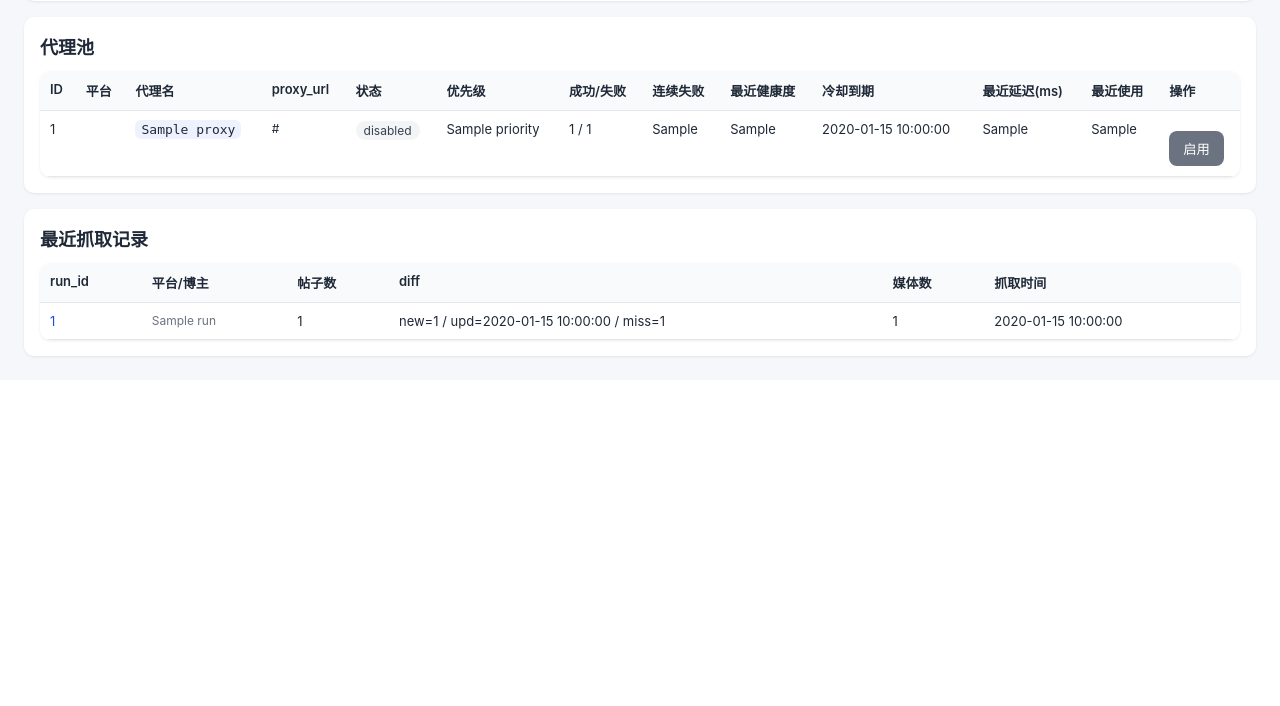
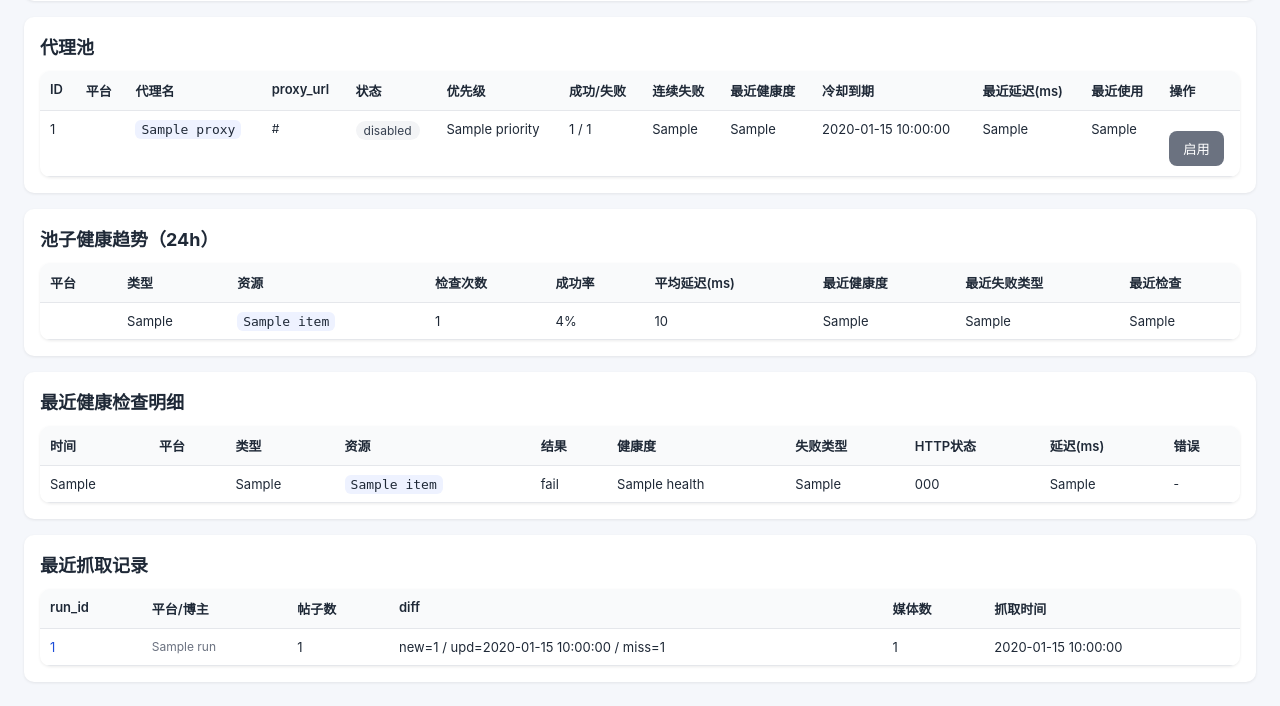
Before and after one commit to jone-code/Crawler, a Flask app: template src/templates/dashboard.html in a window 1280 px wide. Shown: the part 1539-2245 px from the top of the page. Before the commit the page ends 1897 px from the top, so only its background shows below. Run offline with Flask 3, Linux system fonts and the light colour scheme; the template is opened without the code that fills it: most values are stand-ins (such as "Sample title", 1, 10 or a date in 2020).

Commit message:
Persist pool health events and trend views
Co-authored-by: Aaron <jone-code@users.noreply.github.com>

```diff
--- a/src/admin_web.py
+++ b/src/admin_web.py
@@ -15,6 +15,8 @@ from .service import (
     list_crawl_account_pool,
     list_crawl_proxy_pool,
     list_creator_ids,
+    list_pool_health_history,
+    list_pool_health_trend,
     probe_pool_health_sync,
     toggle_crawl_account,
     toggle_crawl_proxy,
@@ -36,12 +38,23 @@ def create_app(db_path: str | None = None) -> Flask:
         creators = list_creator_ids(db_path=app.config["DB_PATH"], enabled_only=False)
         accounts = list_crawl_account_pool(db_path=app.config["DB_PATH"], enabled_only=False)
         proxies = list_crawl_proxy_pool(db_path=app.config["DB_PATH"], enabled_only=False)
+        pool_health_history = list_pool_health_history(
+            db_path=app.config["DB_PATH"],
+            limit=100,
+        )
+        pool_health_trend = list_pool_health_trend(
+            db_path=app.config["DB_PATH"],
+            window_hours=24,
+            limit=100,
+        )
         recent_runs = _list_recent_runs(app.config["DB_PATH"], limit=50)
         return render_template(
             "dashboard.html",
             creators=creators,
             accounts=accounts,
             proxies=proxies,
+            pool_health_history=pool_health_history,
+            pool_health_trend=pool_health_trend,
             recent_runs=recent_runs,
             default_db_path=app.config["DB_PATH"],
         )
--- a/src/templates/dashboard.html
+++ b/src/templates/dashboard.html
@@ -297,6 +297,80 @@
       </table>
     </div>
 
+    <div class="card" style="margin-bottom:16px;">
+      <h2>池子健康趋势（24h）</h2>
+      <table>
+        <thead>
+          <tr>
+            <th>平台</th>
+            <th>类型</th>
+            <th>资源</th>
+            <th>检查次数</th>
+            <th>成功率</th>
+            <th>平均延迟(ms)</th>
+            <th>最近健康度</th>
+            <th>最近失败类型</th>
+            <th>最近检查</th>
+          </tr>
+        </thead>
+        <tbody>
+          {% for item in pool_health_trend %}
+          <tr>
+            <td>{{ item.platform }}</td>
+            <td>{{ item.resource_type }}</td>
+            <td><code>{{ item.resource_name }}</code></td>
+            <td>{{ item.total_checks }}</td>
+            <td>{{ item.success_rate_pct }}%</td>
+            <td>{{ item.avg_latency_ms or "-" }}</td>
+            <td>{{ item.last_health or "-" }}</td>
+            <td>{{ item.last_failure_kind or "-" }}</td>
+            <td>{{ item.last_checked_at_utc or "-" }}</td>
+          </tr>
+          {% else %}
+          <tr><td colspan="9">暂无趋势数据</td></tr>
+          {% endfor %}
+        </tbody>
+      </table>
+    </div>
+
+    <div class="card" style="margin-bottom:16px;">
+      <h2>最近健康检查明细</h2>
+      <table>
+        <thead>
+          <tr>
+            <th>时间</th>
+            <th>平台</th>
+            <th>类型</th>
+            <th>资源</th>
+            <th>结果</th>
+            <th>健康度</th>
+            <th>失败类型</th>
+            <th>HTTP状态</th>
+            <th>延迟(ms)</th>
+            <th>错误</th>
+          </tr>
+        </thead>
+        <tbody>
+          {% for item in pool_health_history %}
+          <tr>
+            <td>{{ item.checked_at_utc }}</td>
+            <td>{{ item.platform }}</td>
+            <td>{{ item.resource_type }}</td>
+            <td><code>{{ item.resource_name }}</code></td>
+            <td>{{ "ok" if item.success else "fail" }}</td>
+            <td>{{ item.health or "-" }}</td>
+            <td>{{ item.failure_kind or "-" }}</td>
+            <td>{{ item.status_code or "-" }}</td>
+            <td>{{ item.latency_ms or "-" }}</td>
+            <td class="small">{{ item.error or "-" }}</td>
+          </tr>
+          {% else %}
+          <tr><td colspan="10">暂无检查明细</td></tr>
+          {% endfor %}
+        </tbody>
+      </table>
+    </div>
+
     <div class="card">
       <h2>最近抓取记录</h2>
       <table>
```
Also changed, not shown: src/__init__.py (+10 -0 lines), src/service.py (+61 -0 lines), readme.md, src/storage/__init__.py, src/storage/sqlite_store.py.
